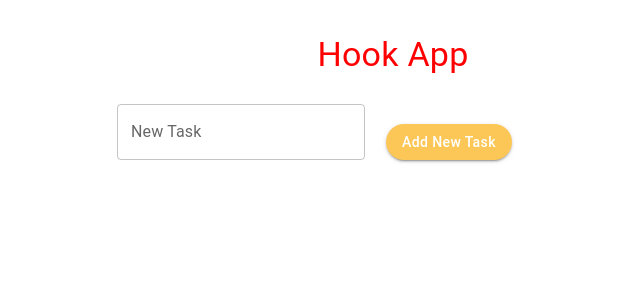
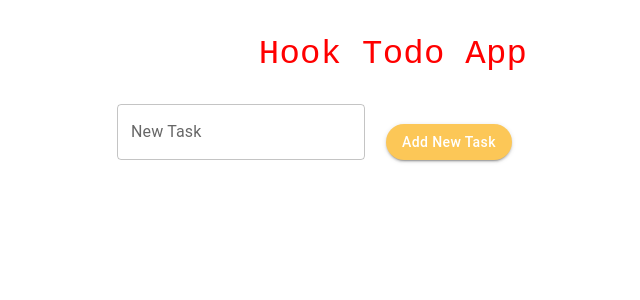
Before and after one commit to jrshittu/hook, a React (Create React App) app: page / in a window 1280 px wide. Shown: the top 300 px of the page, without its empty margins (247-887 px from the left). Built offline with nearby package versions, Linux system fonts and the light colour scheme.

Commit message:
Updated App.js

```diff
--- a/src/App.js
+++ b/src/App.js
@@ -20,8 +20,8 @@ const App = () => {
 
   return (
     <Container maxWidth='sm'>
-      <Typography variant='h4' align='center' gutterBottom mt= '24px' color="red" paddingTop="10px">
-        Hook App
+      <Typography variant='h4' align='center' gutterBottom mt= '24px' color="red" paddingTop="10px" sx={{fontFamily: "monospace"}}>
+        Hook Todo App
       </Typography>
       <TodoList todos={todos} onDelete={handleDeleteTodo}/>
       <AddTodoForm todos={todos} onAdd={handleAddTodo}/>
```
